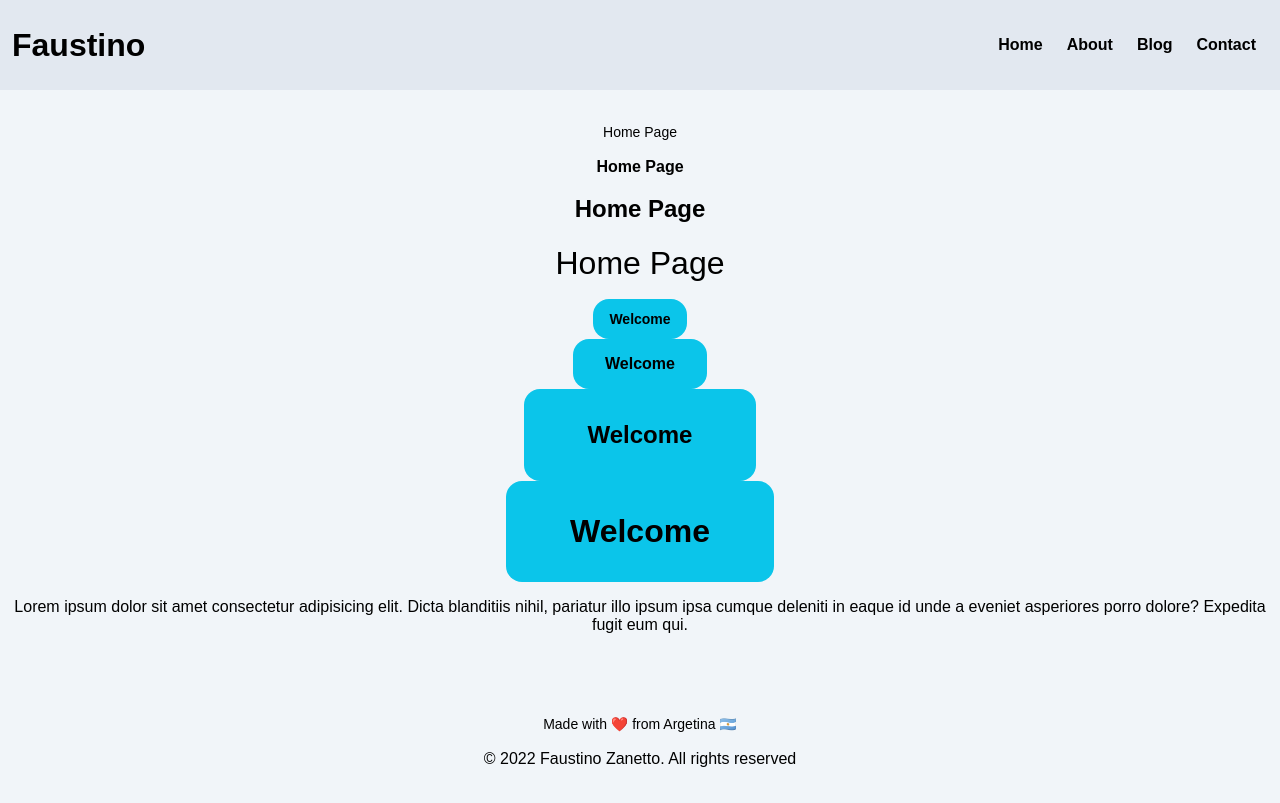
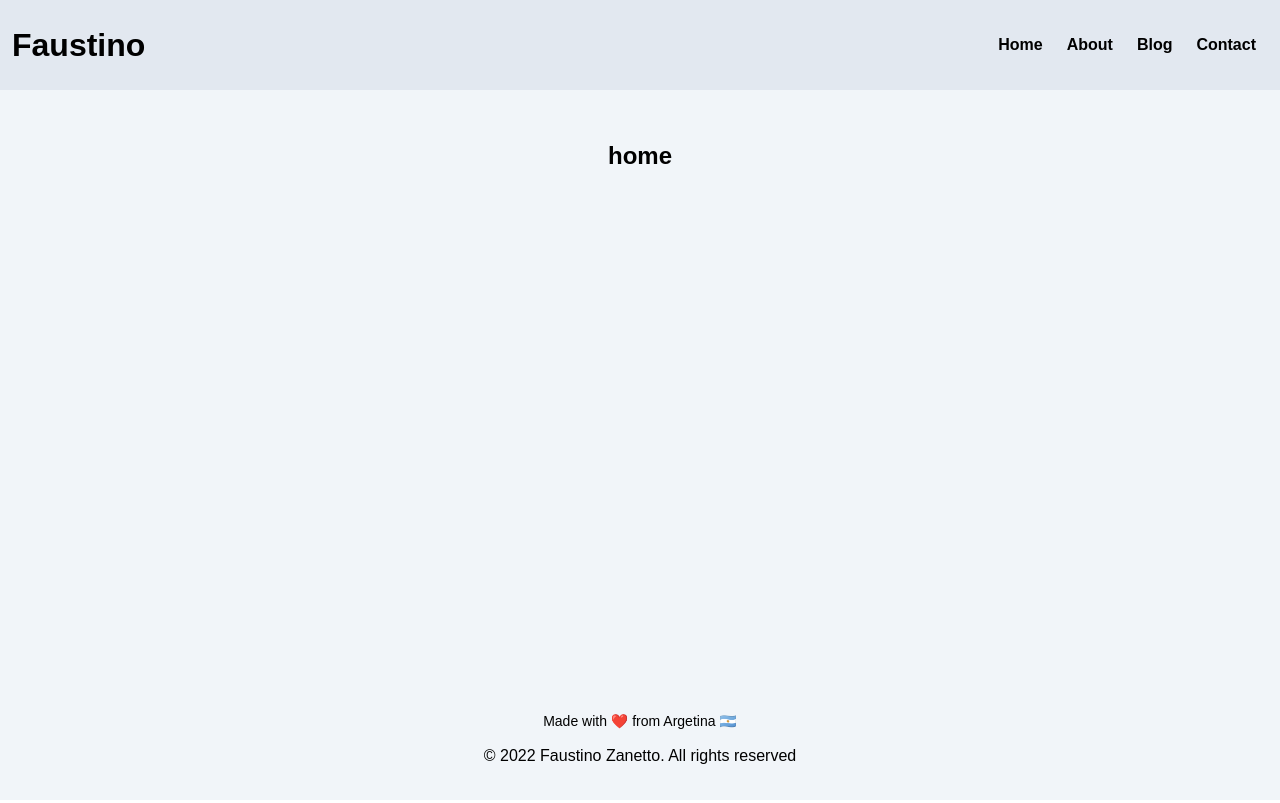
Before and after one commit to faustinozanetto/portfolio, a Next.js app: page / in a window 1280 px wide. Built offline with nearby package versions, Linux system fonts and the light colour scheme; a web font is replaced by a local one.

Commit message:
Started implementing home view and page structure.

```diff
--- a/src/components/navbar/link/navbar-link.tsx
+++ b/src/components/navbar/link/navbar-link.tsx
@@ -3,14 +3,14 @@ import type { StyledTypographyProps } from '@modules/ui/components/base/typograp
 import Link from 'next/link';
 import StyledNavbarLink from './navbar-link.styles';
 
-export type NavbarLinkProps = React.HTMLAttributes<HTMLAnchorElement> &
+type INavbarLinkProps = React.HTMLAttributes<HTMLAnchorElement> &
   StyledTypographyProps & {
     children: React.ReactNode;
     /** Link to pass to the styled a element. */
     href?: string;
   };
 
-const NavbarLink: React.FC<NavbarLinkProps> = (props) => {
+const NavbarLink: React.FC<INavbarLinkProps> = (props) => {
   const { children, href = '', ...rest } = props;
 
   return (
--- a/src/components/navbar/logo/navbar-logo.tsx
+++ b/src/components/navbar/logo/navbar-logo.tsx
@@ -1,10 +1,10 @@
 import React from 'react';
 import StyledNavbarLogo from './navbar-logo.styles';
 
-type NavbarLogoProps = {};
+interface INavbarLogoProps {}
 
-const NavbarLogo: React.FC<NavbarLogoProps> = (props) => {
-  const { children } = props;
+const NavbarLogo: React.FC<INavbarLogoProps> = (props) => {
+  const {} = props;
 
   return <StyledNavbarLogo href="/">Faustino</StyledNavbarLogo>;
 };
--- a/src/components/navbar/navbar.tsx
+++ b/src/components/navbar/navbar.tsx
@@ -3,10 +3,10 @@ import NavbarLink from './link/navbar-link';
 import NavbarLogo from './logo/navbar-logo';
 import StyledNavbar, { Navigation, NavbarContainer, NavbarLeft, NavbarRight } from './navbar.styles';
 
-type NavbarProps = {};
+interface INavbarProps {}
 
-const Navbar: React.FC<NavbarProps> = (props) => {
-  const { children } = props;
+const Navbar: React.FC<INavbarProps> = (props) => {
+  const {} = props;
 
   return (
     <StyledNavbar>
--- a/src/components/layouts/base/base-layout.tsx
+++ b/src/modules/layouts/components/base/base-layout.tsx
@@ -2,17 +2,16 @@ import React from 'react';
 import type { ReactNode } from 'react';
 import Navbar from '@components/navbar/navbar';
 import LayoutContainer, { LayoutContent } from './base-layout.styles';
-import type { BaseLayoutHeadProps } from './head/base-layout-head';
+import LayoutFooter from './footer/layout-footer';
 import BaseLayoutHead from './head/base-layout-head';
-import LayoutFooter from './footer/layout-footer';
 
-type BaseLayoutProps = {
+interface IBaseLayoutProps {
   children: ReactNode;
   /** Optional head props used for seo data. */
-  headProps?: BaseLayoutHeadProps;
-};
+  headProps?: React.ComponentPropsWithoutRef<typeof BaseLayoutHead>;
+}
 
-const BaseLayout: React.FC<BaseLayoutProps> = (props) => {
+const BaseLayout: React.FC<IBaseLayoutProps> = (props) => {
   const { children, headProps } = props;
 
   return (
@@ -26,6 +25,7 @@ const BaseLayout: React.FC<BaseLayoutProps> = (props) => {
       {/* CONTENT */}
       <LayoutContent>{children}</LayoutContent>
 
+      {/* FOOTER */}
       <LayoutFooter />
     </LayoutContainer>
   );
--- a/src/components/layouts/base/footer/layout-footer.tsx
+++ b/src/modules/layouts/components/base/footer/layout-footer.tsx
@@ -2,9 +2,9 @@ import React from 'react';
 import Heading from '@modules/ui/components/heading/heading';
 import StyledFooter, { FooterContainer } from './layout-footer.styles';
 
-export type LayoutFooterProps = {};
+interface ILayoutFooterProps {}
 
-const LayoutFooter: React.FC<LayoutFooterProps> = (props) => {
+const LayoutFooter: React.FC<ILayoutFooterProps> = (props) => {
   const {} = props;
 
   return (
--- a/src/pages/index.tsx
+++ b/src/pages/index.tsx
@@ -1,54 +1,21 @@
 import React from 'react';
-import BaseLayout from '@components/layouts/base/base-layout';
-import useTheme from '@hooks/use-theme';
-import Button from '@modules/ui/components/buttons/button';
-import Container from '@modules/ui/components/container/container';
-import Text from '@modules/ui/components/text/text';
-import Heading from '@modules/ui/components/heading/heading';
+import BaseLayout from '@modules/layouts/components/base/base-layout';
+import HomeView from '@views/home/home-view';
 
-type HomePageProps = {};
+interface IHomePageProps {}
 
-const HomePage: React.FC<HomePageProps> = (props) => {
+const HomePage: React.FC<IHomePageProps> = (props) => {
   const {} = props;
-  const [theme, themeToggler] = useTheme();
 
   return (
     <BaseLayout
       headProps={{
-        title: 'Home',
-        description: 'Home page of my personal porftolio.',
+        title: 'Home Page',
+        description:
+          'Home page of my personal portfolio, where you can find more information about me and the projects ive worked on.',
       }}
     >
-      <Container>
-        <Heading as="h1" size="sm" weight="normal">
-          Home Page
-        </Heading>
-        <Heading as="h2" size="md" weight="semibold">
-          Home Page
-        </Heading>
-        <Heading as="h3" size="lg" weight="bold">
-          Home Page
-        </Heading>
-        <Heading as="h4" size="xl">
-          Home Page
-        </Heading>
-        <Button size="sm" aria-label="Hello">
-          Welcome
-        </Button>
-        <Button size="md" aria-label="Hello">
-          Welcome
-        </Button>
-        <Button size="lg" aria-label="Hello">
-          Welcome
-        </Button>
-        <Button size="xl" aria-label="Hello">
-          Welcome
-        </Button>
-        <Text size="md" weight="normal">
-          Lorem ipsum dolor sit amet consectetur adipisicing elit. Dicta blanditiis nihil, pariatur illo ipsum ipsa
-          cumque deleniti in eaque id unde a eveniet asperiores porro dolore? Expedita fugit eum qui.
-        </Text>
-      </Container>
+      <HomeView />
     </BaseLayout>
   );
 };
--- /dev/null
+++ b/src/views/home/home-view.tsx
@@ -0,0 +1,16 @@
+import Container from '@modules/ui/components/container/container';
+import React from 'react';
+
+interface IHomeViewProps {}
+
+const HomeView: React.FC<IHomeViewProps> = (props) => {
+  const {} = props;
+
+  return (
+    <Container>
+      <h1>home</h1>
+    </Container>
+  );
+};
+
+export default HomeView;
--- a/tsconfig.json
+++ b/tsconfig.json
@@ -30,7 +30,8 @@
       "@wrappers/*": ["wrappers/*"],
       "@public/*": ["..public/*"],
       "@typings/*": ["typings/*"],
-      "@modules/*": ["modules/*"]
+      "@modules/*": ["modules/*"],
+      "@views/*": ["views/*"]
     }
   },
   "types": ["cypress"],
```
Also changed, not shown: src/modules/layouts/components/base/head/base-layout-head.tsx (renamed from src/components/layouts/base/head/base-layout-head.tsx, +5 -4 lines), src/pages/uidebug.tsx (added, +56 -0 lines), src/modules/layouts/components/base/base-layout.styles.ts (renamed from src/components/layouts/base/base-layout.styles.ts), src/modules/layouts/components/base/footer/layout-footer.styles.ts (renamed from src/components/layouts/base/footer/layout-footer.styles.ts).
